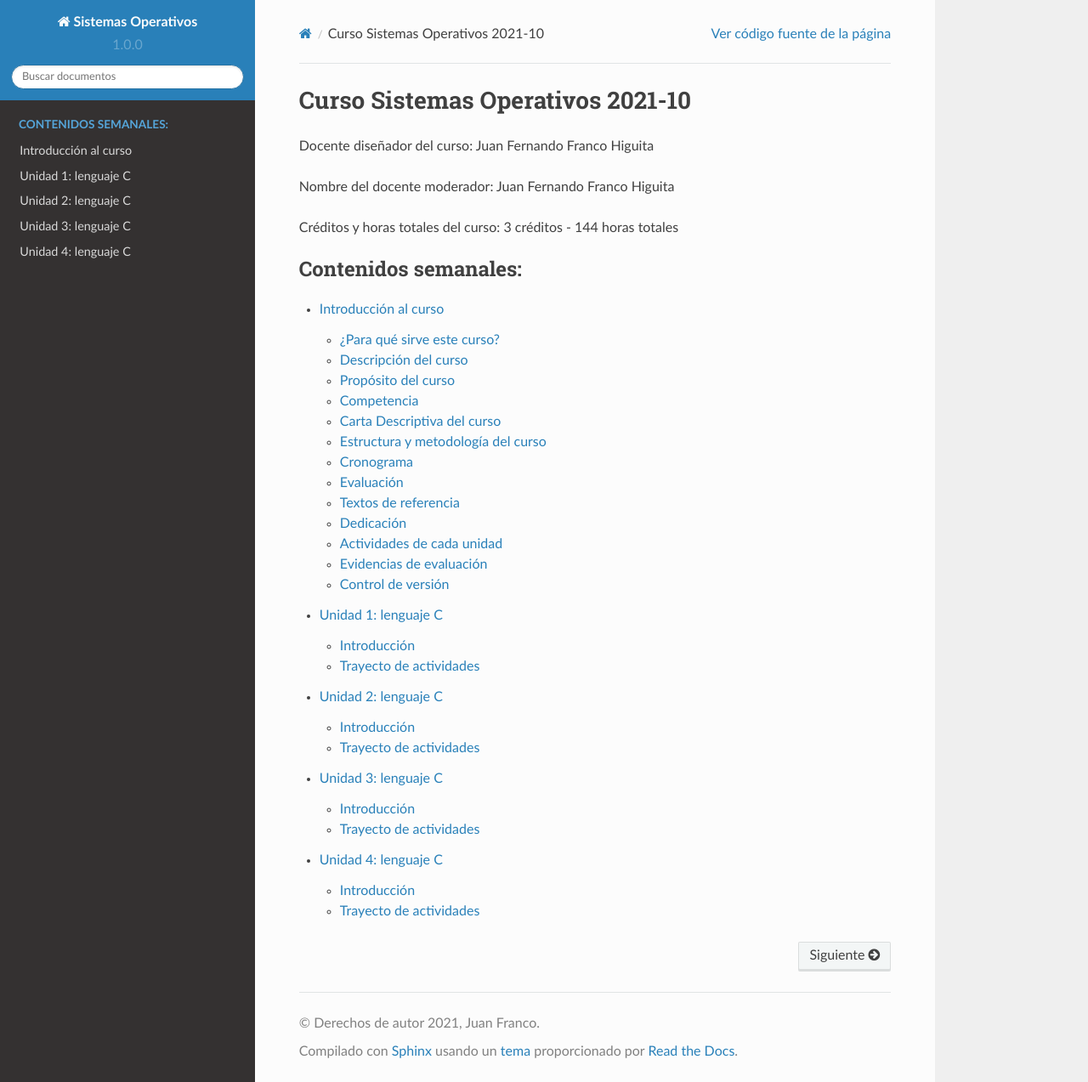
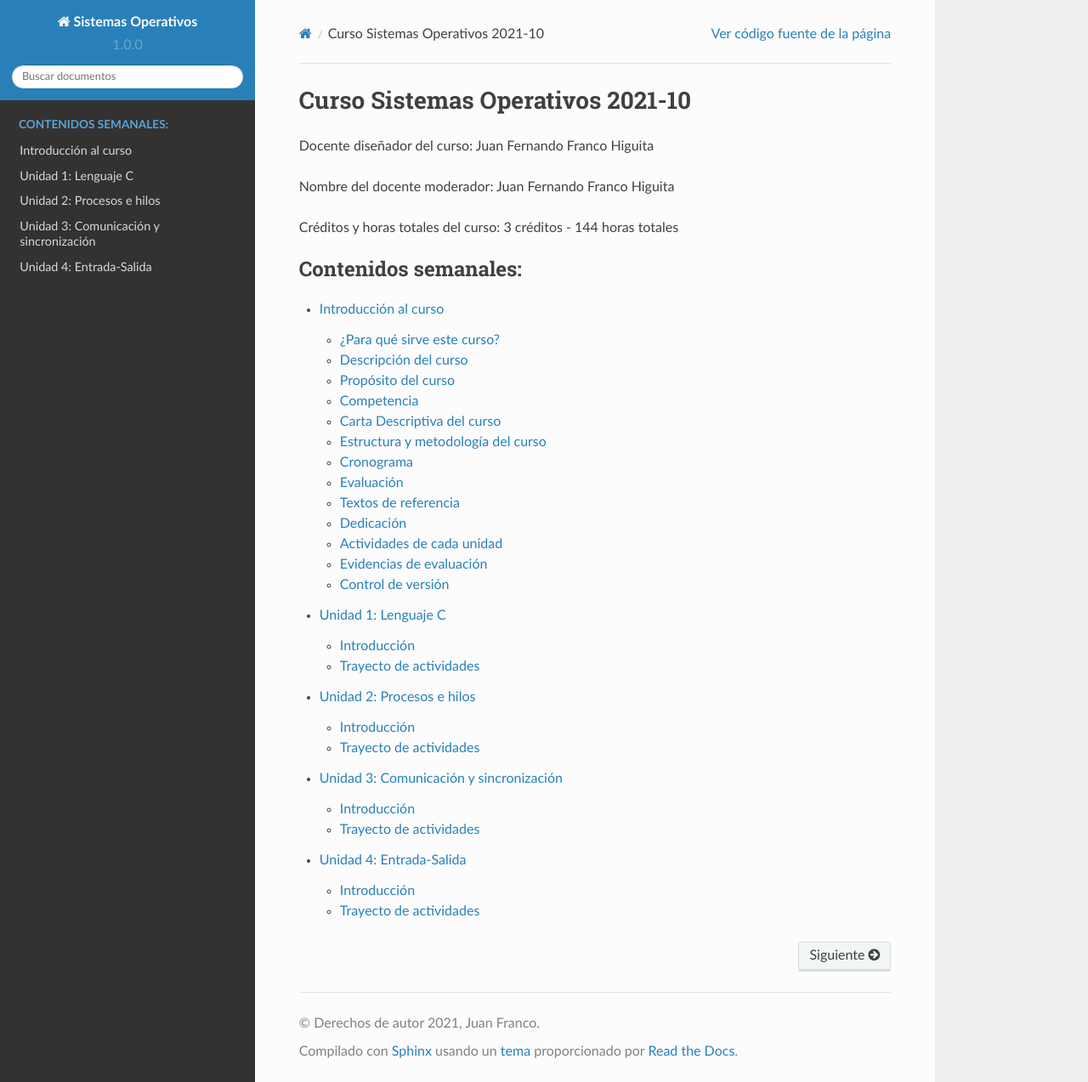
Before and after one commit to juanferfranco/sistemasoperativos, a Sphinx documentation site: the page built from docs/index.rst, in a window 1280 px wide and 1273 px high. Shown: the whole window at 85% size. Built offline with Sphinx 7.4.7 and the Read the Docs theme 2.0.0, drawn with Linux system fonts in a browser that asks for light colours.

Commit message:
update names in the table of contents

```diff
--- a/docs/index.rst
+++ b/docs/index.rst
@@ -12,7 +12,7 @@ Créditos y horas totales del curso: 3 créditos - 144 horas totales
    :caption: Contenidos semanales:
 
    Introducción al curso <_intro/intro>
-   Unidad 1: lenguaje C <_unidad1/unidad1>
-   Unidad 2: lenguaje C <_unidad2/unidad2>
-   Unidad 3: lenguaje C <_unidad3/unidad3>
-   Unidad 4: lenguaje C <_unidad4/unidad4>
+   Unidad 1: Lenguaje C <_unidad1/unidad1>
+   Unidad 2: Procesos e hilos <_unidad2/unidad2>
+   Unidad 3: Comunicación y sincronización <_unidad3/unidad3>
+   Unidad 4: Entrada-Salida <_unidad4/unidad4>
```
